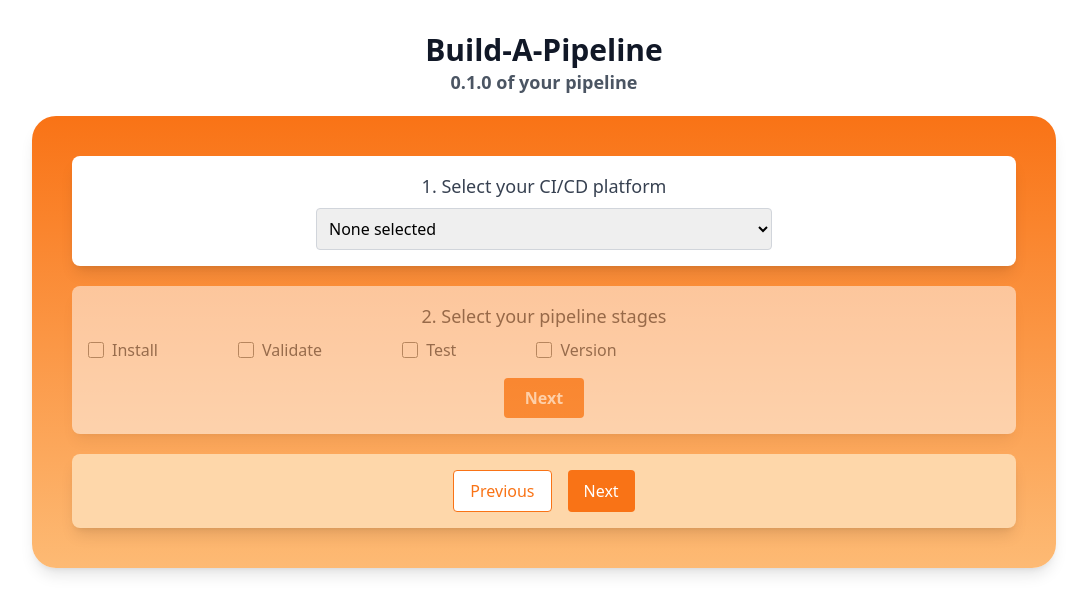
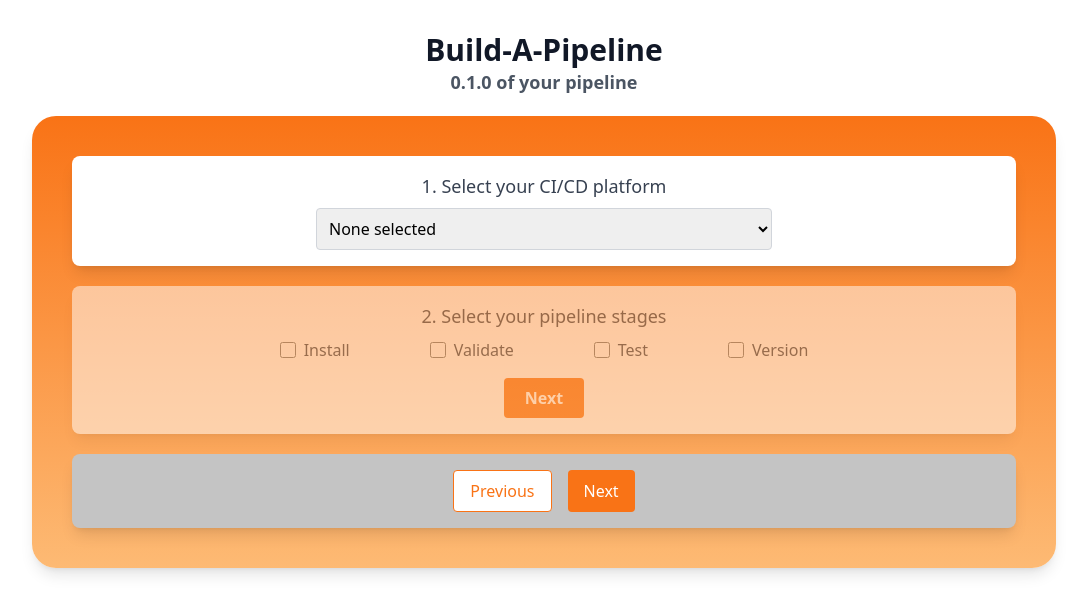
Before and after one commit to jchanda1/build-a-pipeline, a React (Vite) app: page / in a window 1280 px wide. Both pictures are taken after a click on the button "Next". Shown: the top 614 px of the page, without its empty margins (96-1183 px from the left). Built offline with nearby package versions, Linux system fonts and the light colour scheme.

Commit message:
some stlying changes

```diff
--- a/src/components/ConfigureStages.tsx
+++ b/src/components/ConfigureStages.tsx
@@ -26,15 +26,18 @@ const ConfigureStages = ({
       <label className="block mb-4 text-lg font-medium text-gray-700">
         Do you want to use a cache?
       </label>
-      <div className="flex items-center mb-2">
+      <div className="flex justify-center space-x-8">
+        <div className="flex items-center">
           <input
             id="cache-yes"
             name="useCache"
             type="radio"
             value="yes"
             checked={useCache === true}
-          onChange={() => setPipelineConfig({ ...pipelineConfig, cache: true })}
-          className="h-4 w-4 text-indigo-600 border-gray-300"
+            onChange={() =>
+              setPipelineConfig({ ...pipelineConfig, cache: true })
+            }
+            className="h-4 w-4 text-primary-500 border-gray-300"
           />
           <label htmlFor="cache-yes" className="ml-2 text-gray-700">
             Yes
@@ -50,11 +53,12 @@ const ConfigureStages = ({
             onChange={() =>
               setPipelineConfig({ ...pipelineConfig, cache: false })
             }
-          className="h-4 w-4 text-indigo-600 border-gray-300"
+            className="h-4 w-4 text-primary-500 border-gray-300"
           />
           <label htmlFor="cache-no" className="ml-2 text-gray-700">
             No
           </label>
+        </div>
       </div>
     </form>
   );
@@ -67,14 +71,15 @@ const ConfigureStages = ({
       <label className="block mb-2 text-md text-gray-700">
         What do you want to do?
       </label>
-      <div className="flex items-center mb-2">
+      <div className="flex justify-center space-x-4">
+        <div className="flex items-center">
           <input
             id="format"
             name="format"
             type="checkbox"
             checked={validate.format}
             onChange={handleValidationChange}
-          className="h-4 w-4 text-indigo-600 border-gray-300"
+            className="h-4 w-4 text-primary-500 border-gray-300"
           />
           <label htmlFor="format" className="ml-2 text-gray-700">
             Format
@@ -87,11 +92,12 @@ const ConfigureStages = ({
             type="checkbox"
             checked={validate.lint}
             onChange={handleValidationChange}
-          className="h-4 w-4 text-indigo-600 border-gray-300"
+            className="h-4 w-4 text-primary-500 border-gray-300"
           />
           <label htmlFor="lint" className="ml-2 text-gray-700">
             Lint
           </label>
+        </div>
       </div>
     </form>
   );
@@ -103,7 +109,7 @@ const ConfigureStages = ({
 
   if (currentStep === 2) {
     return (
-      <div className="p-4 bg-primary-200 rounded-lg shadow-lg space-y-4">
+      <div className="p-4 bg-secondary-300 rounded-lg shadow-lg space-y-4">
         {pipelineStages.map((stage: string) => {
           return stageForms.find((form) => form.name === stage)?.form;
         })}
--- a/src/components/Stages.tsx
+++ b/src/components/Stages.tsx
@@ -27,7 +27,7 @@ const Stages = ({
         <label className="block mb-2 text-lg font-medium text-gray-700">
           2. Select your pipeline stages
         </label>
-        <div className="flex flex-wrap gap-20">
+        <div className="flex flex-wrap gap-20 justify-center">
           {STAGES.map((stage) => (
             <div key={stage.id} className="flex items-center">
               <input
@@ -35,7 +35,7 @@ const Stages = ({
                 name="stages"
                 type="checkbox"
                 value={stage.id}
-                className="h-4 w-4 text-indigo-600 border-gray-300 rounded"
+                className="h-4 w-4 text-primary-500 border-gray-300 rounded"
                 onChange={(e) => {
                   const { checked } = e.target;
                   setPipelineConfig({
--- a/tailwind.config.js
+++ b/tailwind.config.js
@@ -16,6 +16,19 @@ export default {
           800: "#9a3412",
           900: "#7c2d12",
           950: "#431407",
+        },
+        secondary: {
+          50: "#f5f5f5",
+          100: "#e9e9e9",
+          200: "#d9d9d9",
+          300: "#c4c4c4",
+          400: "#9d9d9d",
+          500: "#7b7b7b",
+          600: "#555555",
+          700: "#434343",
+          800: "#272727",
+          900: "#171717",
+          950: "#0a0a0a",
         },
       },
       keyframes: {
```
Lines whose indentation alone changed are shown as unchanged.
